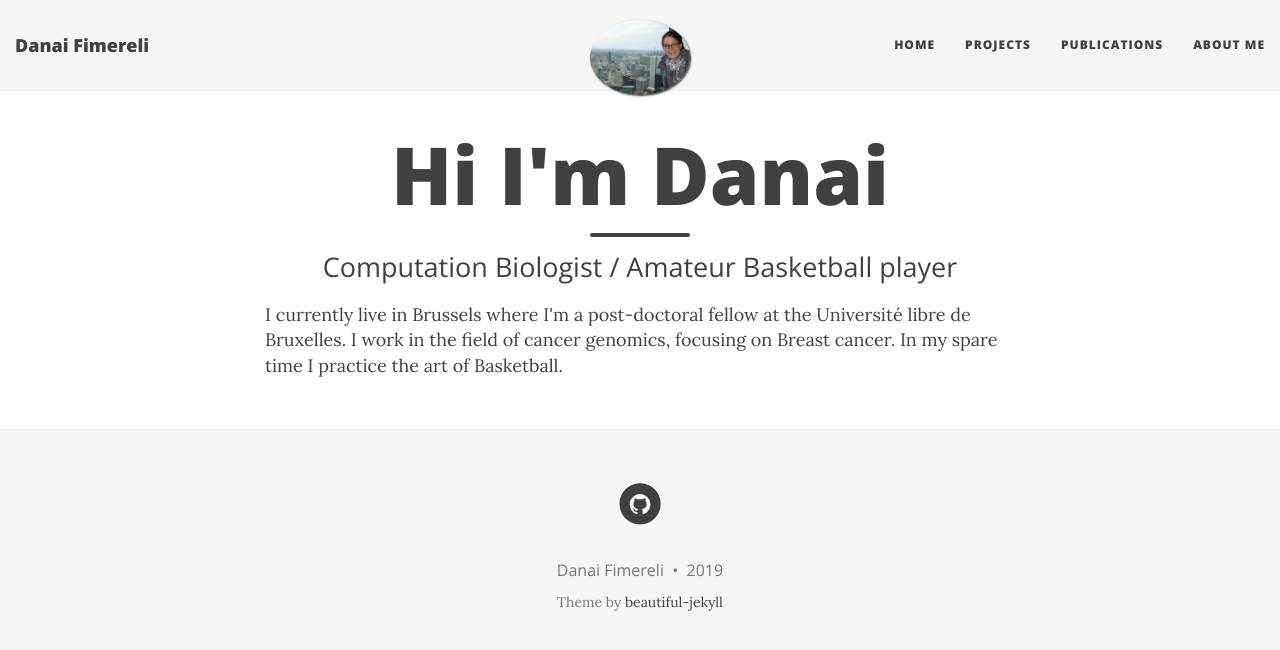
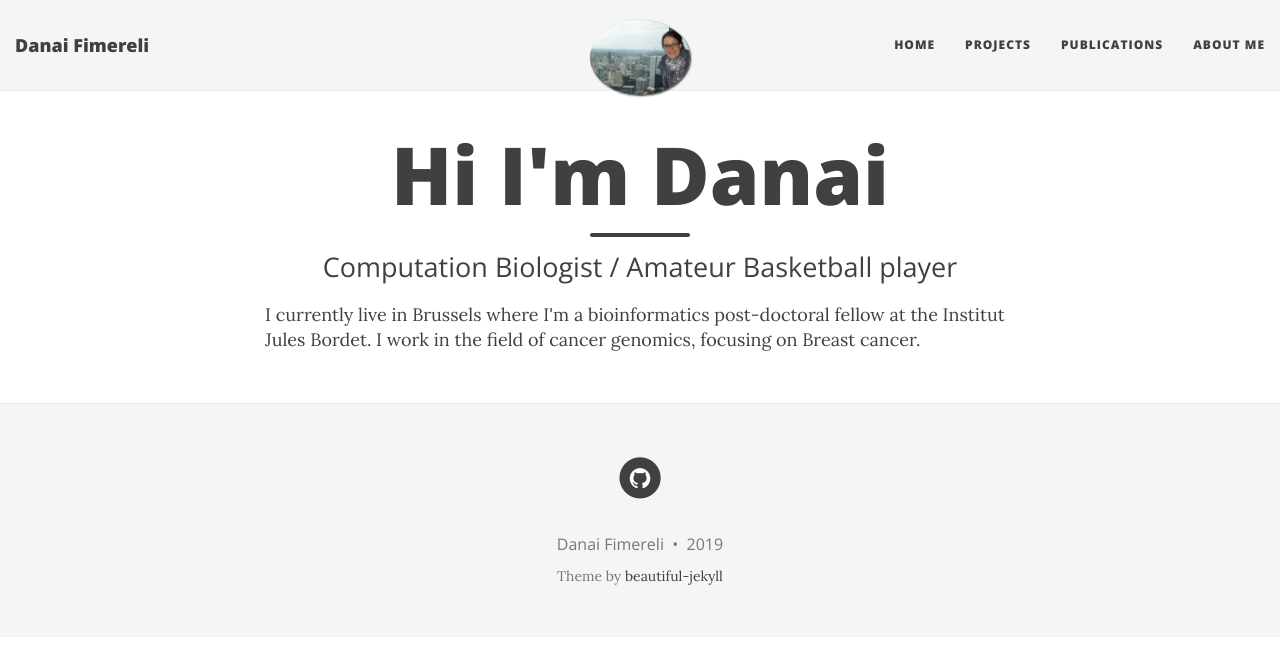
Before and after one commit to dfimerel/dfimerel.github.io, a Jekyll site: the page built from index.html, in a window 1280 px wide. Shown: the top 650 px of the page. Built offline with Jekyll 4.4.1, drawn with Linux system fonts in a browser that asks for light colours; nearby versions of some CDN libraries; the list of posts is cut into pages by our own code.

Commit message:
Update index.html

```diff
--- a/index.html
+++ b/index.html
@@ -4,9 +4,8 @@ title: "Hi I'm Danai"
 subtitle: "Computation Biologist / Amateur Basketball player"
 ---
 
-I currently live in Brussels where I'm a post-doctoral fellow at the Université libre de Bruxelles.
+I currently live in Brussels where I'm a bioinformatics post-doctoral fellow at the Institut Jules Bordet.
 I work in the field of cancer genomics, focusing on Breast cancer.
-In my spare time I practice the art of Basketball.
 
 
 <div class="posts-list">
```
